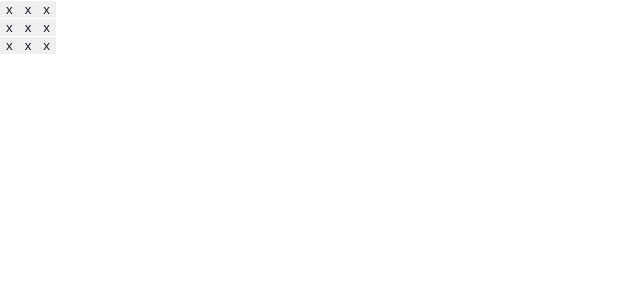
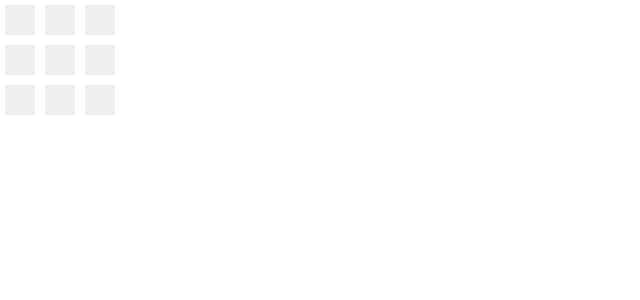
Before and after one commit to prechy123/tic-tac-toe-react, a React (Create React App) app: page / in a window 1280 px wide. Shown: the top 300 px of the page, without its empty margins (0-640 px from the left). Built offline with nearby package versions, Linux system fonts and the light colour scheme; a web font is replaced by a local one.

Commit message:
Styled button

```diff
--- a/public/style.css
+++ b/public/style.css
@@ -14,3 +14,8 @@
     box-sizing: border-box;
     color: var(--color3);
 }
+button {
+    width: 30px;
+    height: 30px;
+    margin: 5px;
+}
--- a/src/components/feature/Buttons.jsx
+++ b/src/components/feature/Buttons.jsx
@@ -2,7 +2,7 @@ import React, { useState } from "react";
 import Button from "./Button";
 
 export default function Buttons() {
-  const [buttons, setButtons] = useState(Array(9).fill("x"))
+  const [buttons, setButtons] = useState(Array(9).fill(""))
   return (
     <>
       <div className="row">
```
